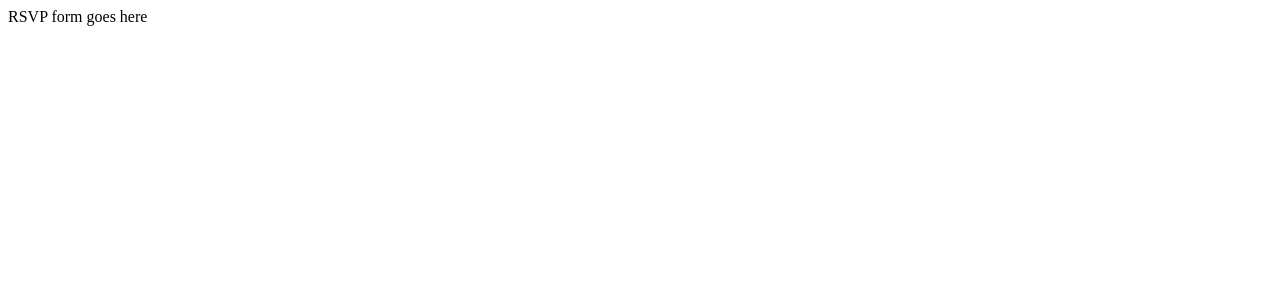
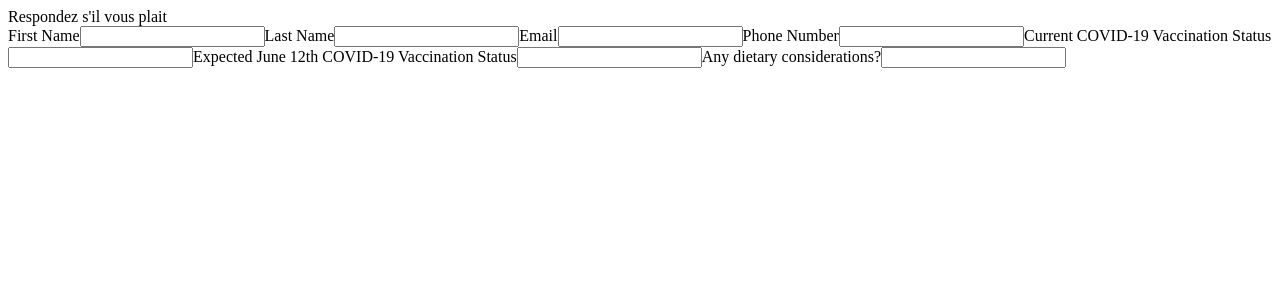
Before and after one commit to scottelder/wedding, a React app: page /rsvp in a window 1280 px wide. Shown: the top 300 px of the page. Built offline with nearby package versions, Linux system fonts and the light colour scheme; the HTML template or start-up script is replaced by a standard one.

Commit message:
add react-hook-form

```diff
--- a/client/Rsvp.js
+++ b/client/Rsvp.js
@@ -1,5 +1,31 @@
 import React from "react";
+import { useForm } from "react-hook-form";
 
 export default function Rsvp() {
-  return <div>RSVP form goes here</div>;
+  const { register } = useForm();
+  return (
+    <form className="rsvp rsvp__form">
+      <header className="rsvp rsvp__header">Respondez s'il vous plait</header>
+      <label className="rsvp rsvp__label">First Name</label>
+      <input className="rsvp rsvp__text-input" name="firstName" />
+
+      <label className="rsvp rsvp__label">Last Name</label>
+      <input className="rsvp rsvp__text-input" name="lastName" />
+
+      <label className="rsvp rsvp__label">Email</label>
+      <input className="rsvp rsvp__text-input" name="email" />
+
+      <label className="rsvp rsvp__label">Phone Number</label>
+      <input className="rsvp rsvp__text-input" name="phone" />
+
+      <label className="rsvp rsvp__label">Current COVID-19 Vaccination Status</label>
+      <input className="rsvp rsvp__text-input" name="currentVaccinationStatus" />
+
+      <label className="rsvp rsvp__label">Expected June 12th COVID-19 Vaccination Status</label>
+      <input className="rsvp rsvp__text-input" name="expectedVaccinationStatus" />
+
+      <label className="rsvp rsvp__label">Any dietary considerations?</label>
+      <input className="rsvp rsvp__text-input" name="dietaryConsiderations" />
+    </form>
+  );
 }
```
Also changed, not shown: package.json (+5 -4 lines), 1 other file (tests, documents, lock files or other folders).
